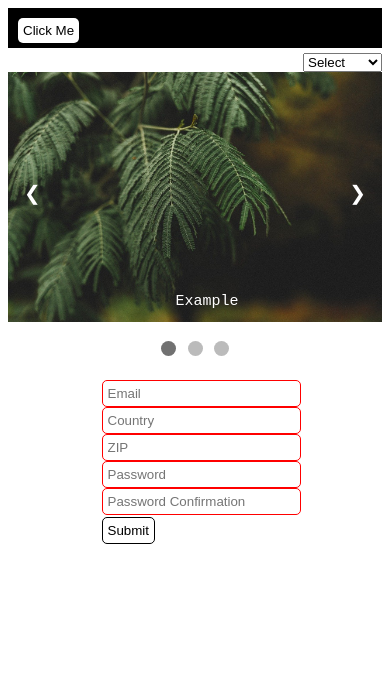
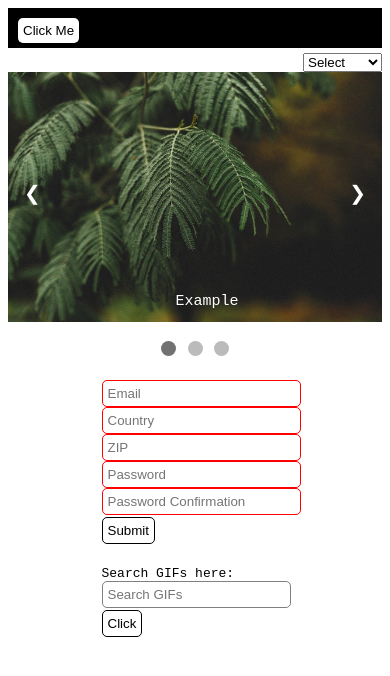
Before and after one commit to andrewbonas/js_odin_exercises, a plain HTML site: page index.html in a window 390 px wide. Drawn offline with Linux system fonts and the light colour scheme; no server answers.

Commit message:
Giphy API added

```diff
--- a/index.html
+++ b/index.html
@@ -31,7 +31,6 @@
     </div>
     <select>
       <option value="" selected="selected">Select</option>
-
       <option value="">Home</option>
       <option value="">About</option>
       <option value="">Contact</option>
@@ -80,6 +79,13 @@
     </form>
   </div>
 
+  <div class='api'>
+    <img id="giphy" src=# />
+    <span id="giphy-message"></span>
+    <input type="text" id="ginput" placeholder="Search GIFs" />
+    <button id="giphy-button" onclick="giphyButton()">Click</button>
+  </div>
+
   <script src="script.js"></script>
 </body>
 
--- a/script.js
+++ b/script.js
@@ -108,3 +108,28 @@ function validateForm() {
   error.innerHTML = '';
   form.reset();
 }
+
+async function giphy() {
+  const search = document.getElementById('ginput');
+  const msg = document.getElementById('giphy-message');
+  const img = document.querySelector('#giphy');
+  try {
+    const response = await fetch(`https://api.giphy.com/v1/gifs/translate?api_key=OMkxfL7EreAtBnW3c7yG8YIb8kXVODGB&s=${search.value}`, {
+      mode: 'cors'
+    });
+    const gifData = await response.json();
+    img.src = gifData.data.images.original.url;
+    img.style.display = 'block';
+    msg.innerHTML = '';
+    search.value = '';
+  } catch (text) {
+    img.style.display = 'none';
+    msg.innerHTML = 'Search GIFs here:';
+    search.value = '';
+  }
+}
+giphy();
+
+function giphyButton() {
+  giphy();
+}
--- a/styles.css
+++ b/styles.css
@@ -4,7 +4,9 @@ html {
 
 nav {
   position: relative;
+
   height: 40px;
+
   color: white;
   background-color: black;
 }
@@ -12,8 +14,11 @@ nav {
 .drop-down-content {
   position: absolute;
   z-index: 1;
+
   display: none;
+
   min-width: 100px;
+
   border: 1px solid black;
   border-radius: 5px;
   background-color: white;
@@ -21,9 +26,12 @@ nav {
 
 .drop-down-content a {
   display: block;
+
   width: 100px;
   padding: 10px;
+
   text-decoration: none;
+
   color: black;
 }
 
@@ -38,6 +46,7 @@ nav {
 button {
   margin: 10px 0 0 10px;
   padding: 5px;
+
   color: black;
   border: none;
   border-radius: 5px;
@@ -47,6 +56,7 @@ button {
 div select {
   display: none;
   float: right;
+
   margin-top: 5px;
 }
 
@@ -56,16 +66,19 @@ div select {
 }
 
 .mobile-ready-links a {
+  margin: 10px;
+  padding: 5px;
+
   text-decoration: none;
+
   color: white;
   background: black;
-  padding: 5px;
-  margin: 10px;
 }
 
 .slideshow-container {
+  position: relative;
+
   max-width: 1000px;
-  position: relative;
   margin: auto;
 }
 
@@ -74,50 +87,64 @@ div select {
 }
 
 .prev, .next {
-  cursor: pointer;
   position: absolute;
   top: 50%;
+
   width: auto;
   margin-top: -22px;
   padding: 16px;
+
+  cursor: pointer;
+  user-select: none;
+  transition: 0.6s ease;
+
   color: white;
+  border-radius: 0 3px 3px 0;
+
   font-size: 20px;
-  transition: 0.6s ease;
-  border-radius: 0 3px 3px 0;
-  user-select: none;
 }
 
 .next {
   right: 0;
+
   border-radius: 3px 0 0 3px;
 }
 
 .text {
-  color: white;
-  font-size: 15px;
-  padding: 8px 12px;
   position: absolute;
   bottom: 8px;
+
   width: 100%;
+  padding: 8px 12px;
+
   text-align: center;
+
+  color: white;
+
+  font-size: 15px;
 }
 
 .numbertext {
-  color: white;
-  font-size: 12px;
   position: absolute;
   top: 0;
+
+  color: white;
+
+  font-size: 12px;
 }
 
 .dot {
+  display: inline-block;
+
+  width: 15px;
+  height: 15px;
+  margin: 0 2px;
+
   cursor: pointer;
-  height: 15px;
-  width: 15px;
-  margin: 0 2px;
+  transition: background-color 0.6s ease;
+
+  border-radius: 50%;
   background-color: #bbb;
-  border-radius: 50%;
-  display: inline-block;
-  transition: background-color 0.6s ease;
 }
 
 .active, dot:hover {
@@ -126,8 +153,8 @@ div select {
 
 .fade {
   -webkit-animation-name: fade;
+  animation-name: fade;
   -webkit-animation-duration: 1.5s;
-  animation-name: fade;
   animation-duration: 1.5s;
 }
 
@@ -162,21 +189,24 @@ div select {
 }
 
 .form {
+  width: 50%;
   margin: 20px auto;
-  width: 50%;
 }
 
 form input {
   width: 100%;
   padding: 5px;
+
   border: .05px grey solid;
   border-radius: 5px;
 }
 
-#submit-btn {
+#submit-btn, #giphy-button {
+  margin: 2px auto;
+
+  text-align: center;
+
   border: 0.5px black solid;
-  text-align: center;
-  margin: 2px auto;
 }
 
 input:invalid {
@@ -190,3 +220,19 @@ input:valid {
 #error {
   color: red;
 }
+
+.api {
+  width: 50%;
+  margin: auto;
+}
+
+#giphy {
+  max-width: 100%;
+  margin: 5px;
+}
+#ginput {
+  padding: 5px;
+
+  border: .05px grey solid;
+  border-radius: 5px;
+}
```
